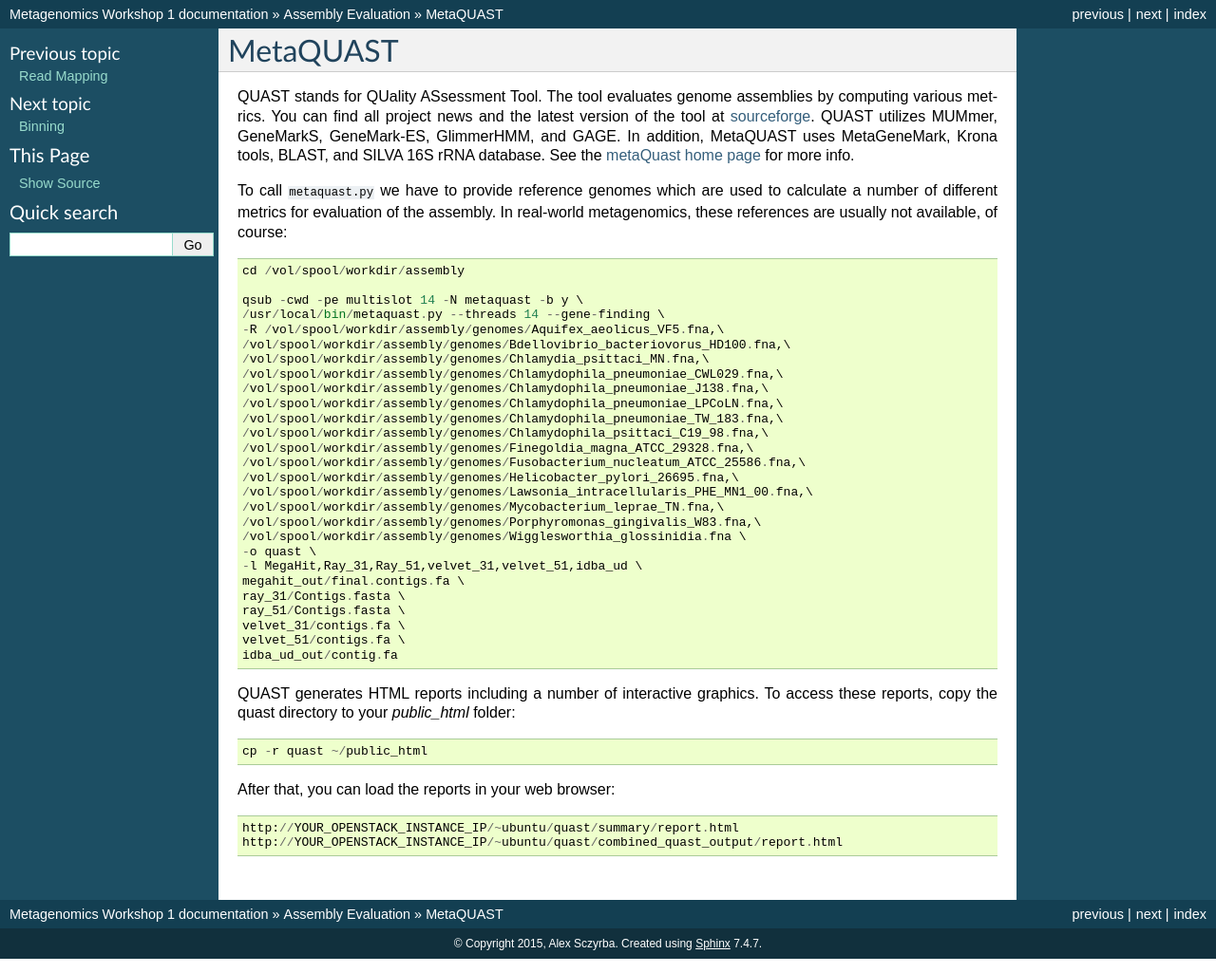
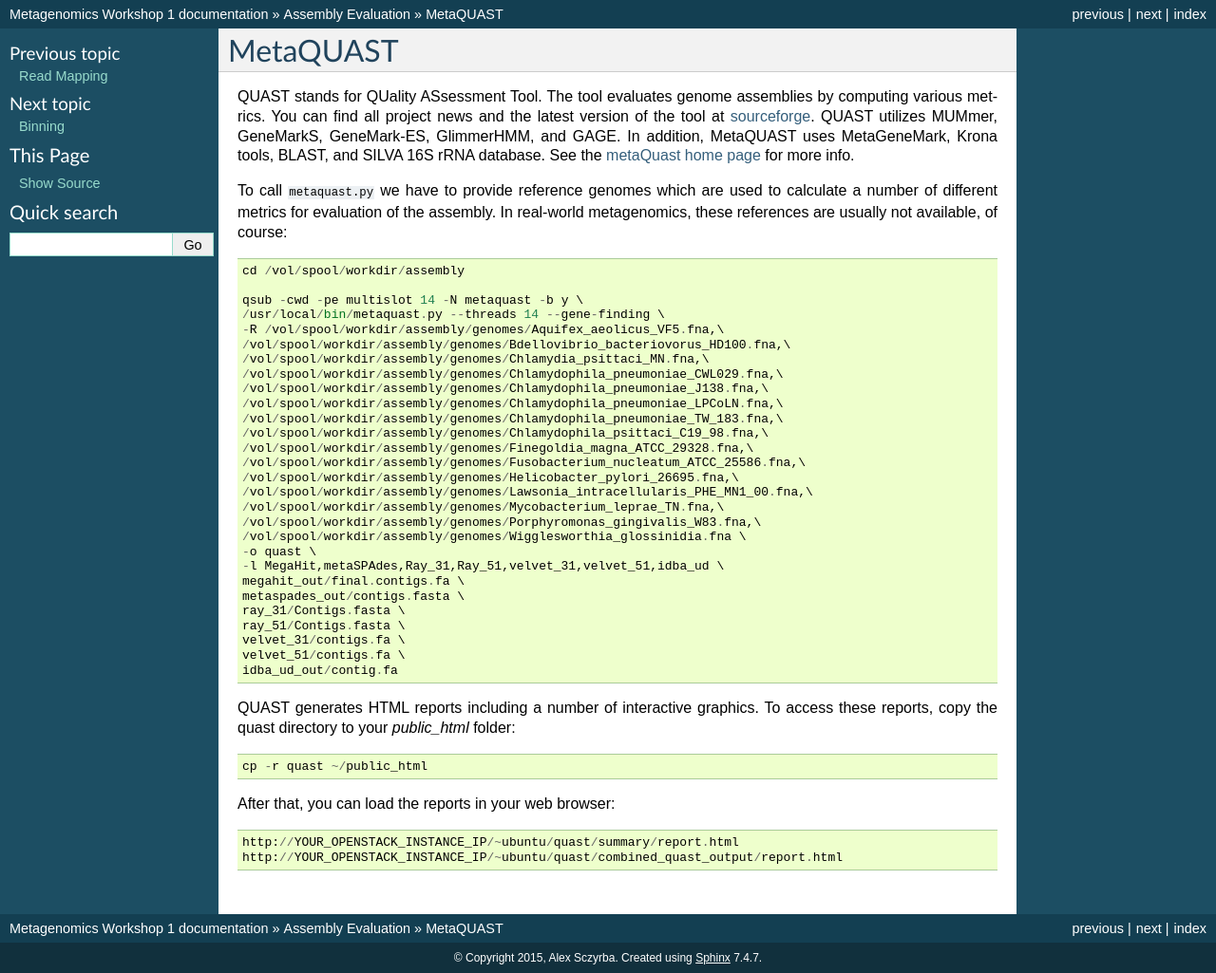
Before and after one commit to metagenomics/metagenomics-workshop, a Sphinx documentation site: the page built from docs/evaluation/metaquast.rst, in a window 1280 px wide. Shown: the whole page at 95% size. Built offline with Sphinx 7.4.7, drawn with Linux system fonts in a browser that asks for light colours.

Commit message:
added matespades

```diff
--- a/docs/evaluation/metaquast.rst
+++ b/docs/evaluation/metaquast.rst
@@ -35,8 +35,9 @@
   /vol/spool/workdir/assembly/genomes/Porphyromonas_gingivalis_W83.fna,\
   /vol/spool/workdir/assembly/genomes/Wigglesworthia_glossinidia.fna \
   -o quast \
-  -l MegaHit,Ray_31,Ray_51,velvet_31,velvet_51,idba_ud \
+  -l MegaHit,metaSPAdes,Ray_31,Ray_51,velvet_31,velvet_51,idba_ud \
   megahit_out/final.contigs.fa \
+  metaspades_out/contigs.fasta \
   ray_31/Contigs.fasta \
   ray_51/Contigs.fasta \
   velvet_31/contigs.fa \
```
